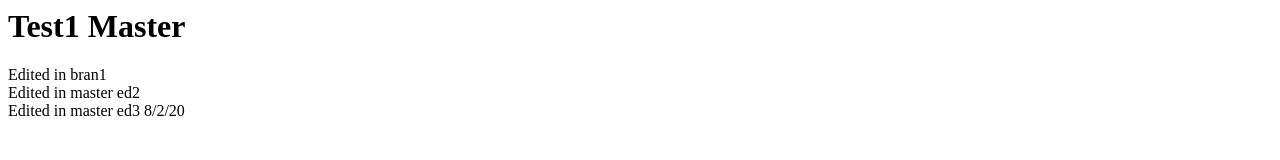
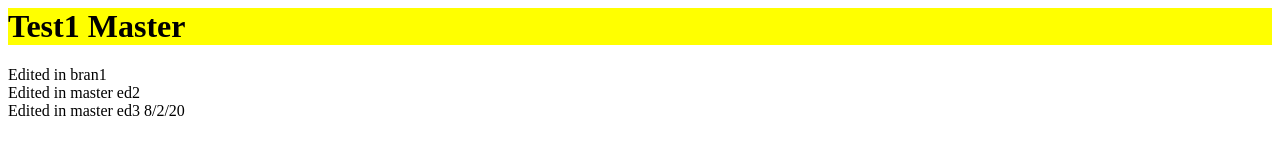
Before and after one commit to compbabel/test1, a plain HTML site: page index.html in a window 1280 px wide. Drawn offline with Linux system fonts and the light colour scheme.

Commit message:
added css

```diff
--- /dev/null
+++ b/index.css
@@ -0,0 +1,4 @@
+
+h1 {
+     background-color:yellow;
+}
--- a/index.html
+++ b/index.html
@@ -1,3 +1,4 @@
+<link rel="stylesheet" type="text/css" href="index.css">
 <h1>Test1 Master</h1>
 <p1>Edited in bran1</p1><br>
 <p1>Edited in master ed2</p1><br>
```
